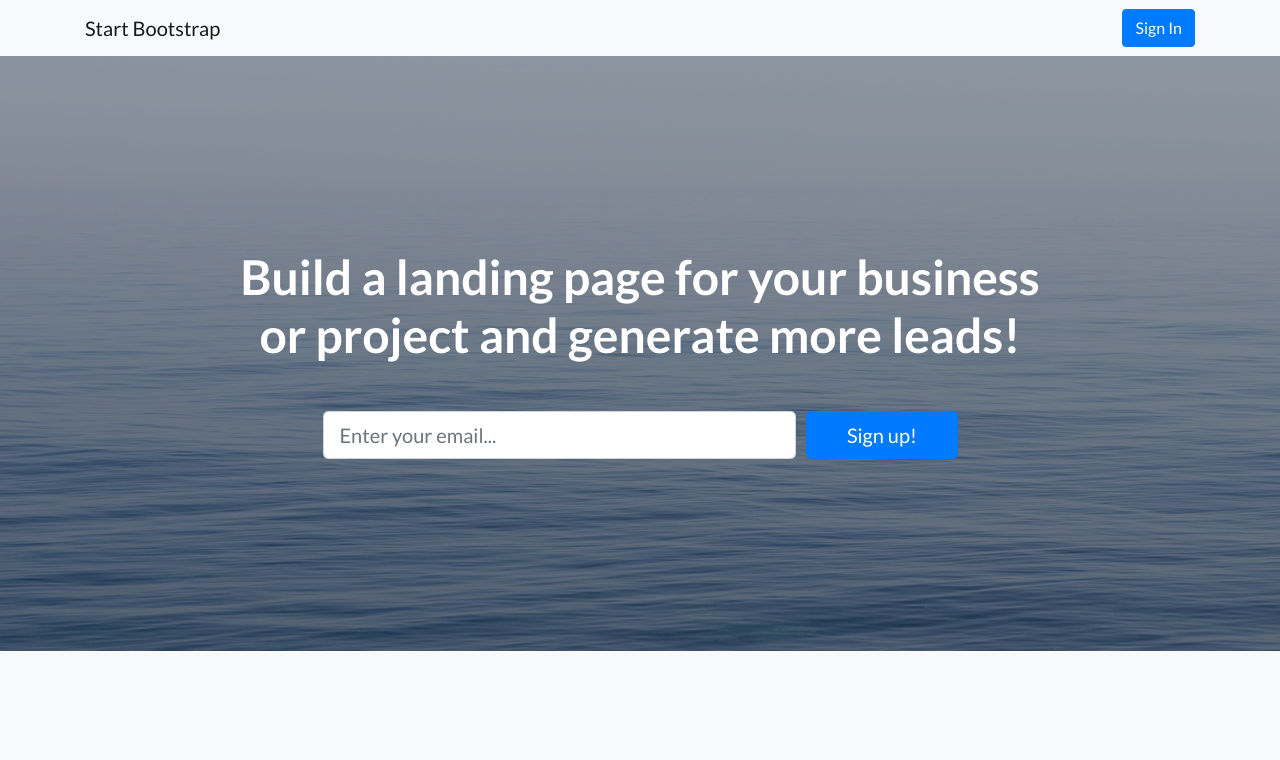
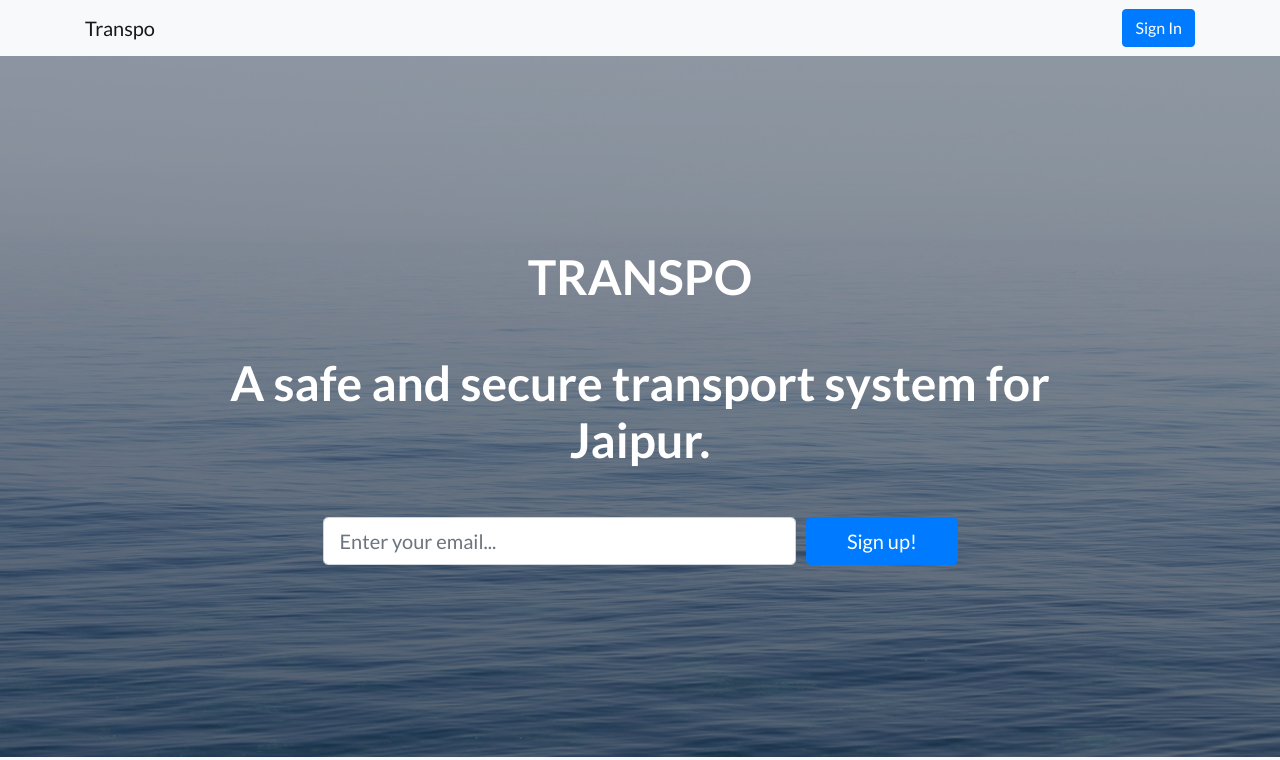
Before and after one commit to Arihantawasthi/Transpo-Mockup, a plain HTML site: page index.html in a window 1280 px wide. Shown: the top 760 px of the page. Drawn offline with Linux system fonts and the light colour scheme.

Commit message:
Changed header template

```diff
--- a/index.html
+++ b/index.html
@@ -28,7 +28,7 @@
     <!-- Navigation -->
     <nav class="navbar navbar-light bg-light static-top">
       <div class="container">
-        <a class="navbar-brand" href="#">Start Bootstrap</a>
+        <a class="navbar-brand" href="#">Transpo</a>
         <a class="btn btn-primary" href="#">Sign In</a>
       </div>
     </nav>
@@ -39,7 +39,8 @@
       <div class="container">
         <div class="row">
           <div class="col-xl-9 mx-auto">
-            <h1 class="mb-5">Build a landing page for your business or project and generate more leads!</h1>
+            <h1 class="mb-5">TRANSPO</h1>
+            <h1 class="mb-5">A safe and secure transport system for Jaipur.</h1>
           </div>
           <div class="col-md-10 col-lg-8 col-xl-7 mx-auto">
             <form>
```
